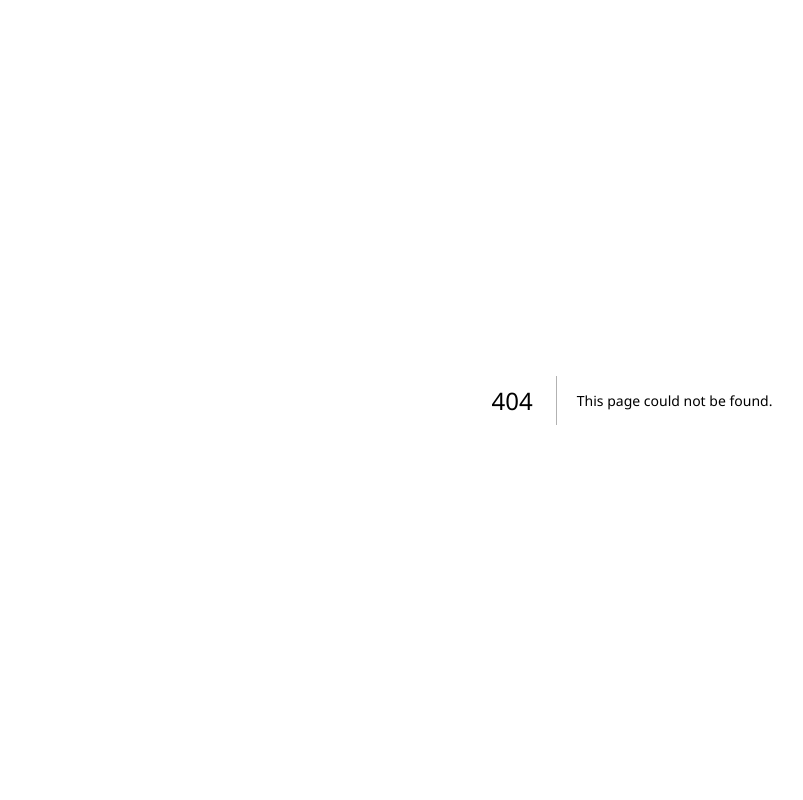
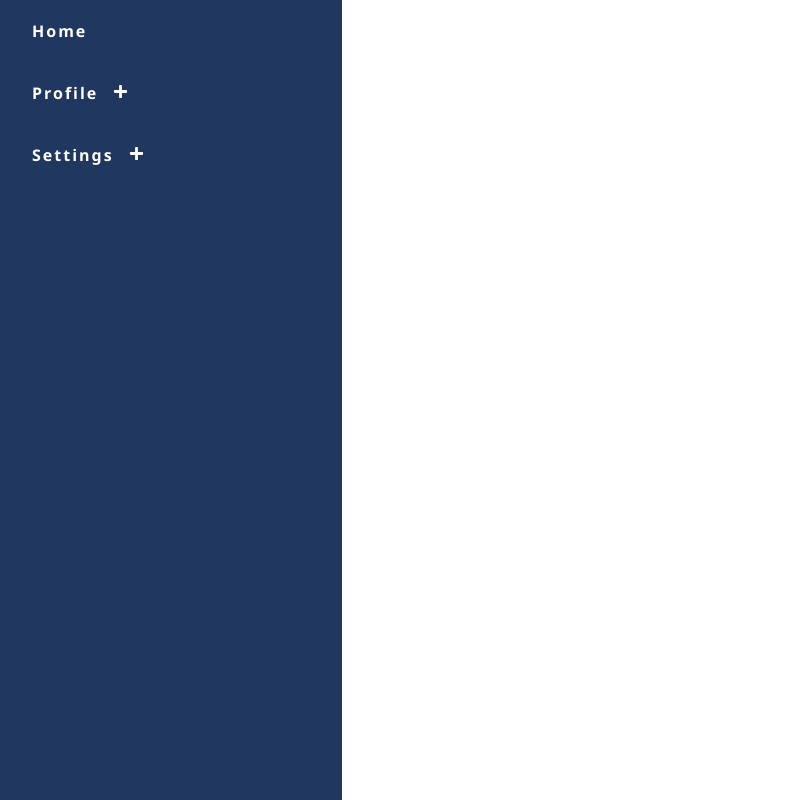
Before and after one commit to huachen8858/react-practise, a Next.js app: page /tree-view in a window 1280 px wide. Before the commit this address had no page. Shown: the whole page, without its empty margins (8-811 px from the left). Built offline with nearby package versions, Linux system fonts and the light colour scheme.

Commit message:
tree view sidebar menu

```diff
--- /dev/null
+++ b/data/menu-data.js
@@ -0,0 +1,60 @@
+export const menusData = [
+  {
+    label: "Home",
+    to: "/",
+  },
+  {
+    label: "Profile",
+    to: "/profile",
+    children: [
+      {
+        label: "Details",
+        to: "details",
+        children: [
+          {
+            label: "Location",
+            to: "location",
+            children: [
+              {
+                label: "City",
+                to: "city",
+              },
+            ],
+          },
+        ],
+      },
+    ],
+  },
+  {
+    label: "Settings",
+    to: "/settings",
+    children: [
+      {
+        label: "Account",
+        to: "account",
+      },
+      {
+        label: "Security",
+        to: "security",
+        children: [
+          {
+            label: "Login",
+            to: "login",
+          },
+          {
+            label: "Register",
+            to: "register",
+            children : [
+                {
+                    label : 'Random data',
+                    to : ''
+                }
+            ]
+          },
+        ],
+      },
+    ],
+  },
+];
+
+export default menusData;
--- a/pages/index.js
+++ b/pages/index.js
@@ -28,7 +28,7 @@ export default function ProjectsPage() {
           </li>
           <li>
             <span className="num">5</span>
-            <Link href="/">Nested Tree View</Link>
+            <Link href="/tree-view">Nested Tree View</Link>
           </li>
           <li>
             <span className="num">6</span>
--- /dev/null
+++ b/pages/tree-view/index.js
@@ -0,0 +1,18 @@
+import React, { useEffect, useState } from 'react'
+import styles from '@/styles/tree-view.module.css'
+import menusData from '@/data/menu-data'
+import MenuList from './menu-list'
+
+export default function TreeView() {
+  const [menus, setMenu] = useState([])
+
+  useEffect(()=>{
+    setMenu(menusData)
+  }, [])
+
+  return (
+    <div className={styles['tree-view-container']}>
+      <MenuList list={menusData}/>
+    </div>
+  )
+}
--- /dev/null
+++ b/pages/tree-view/menu-item.js
@@ -0,0 +1,39 @@
+import { useState } from "react";
+import MenuList from "./menu-list";
+import styles from "@/styles/tree-view.module.css";
+import { FaMinus, FaPlus } from "react-icons/fa";
+
+export default function MenuItem({ item }) {
+  const [displayCurrentChildren, setDisplayCurrentChildren] = useState({});
+
+  const handleToggleChildren = (currentLabel) => {
+    setDisplayCurrentChildren({
+      ...displayCurrentChildren,
+      [currentLabel]: !displayCurrentChildren[currentLabel],
+    });
+  };
+  // console.log(displayCurrentChildren);
+
+  return (
+    <li>
+      <div className={styles["menu-item"]}>
+        <p>{item.label}</p>
+        {item && item.children && item.children.length ? (
+          <span onClick={() => handleToggleChildren(item.label)}>
+            {displayCurrentChildren[item.label] ? (
+              <FaMinus color="#fff" size={15} />
+            ) : (
+              <FaPlus color="#fff" size={15} />
+            )}
+          </span>
+        ) : null}
+      </div>
+      {item &&
+      item.children &&
+      item.children.length > 0 &&
+      displayCurrentChildren[item.label] ? (
+        <MenuList list={item.children} />
+      ) : null}
+    </li>
+  );
+}
--- /dev/null
+++ b/pages/tree-view/menu-list.js
@@ -0,0 +1,15 @@
+import React from "react";
+import styles from "@/styles/tree-view.module.css";
+import MenuItem from "./menu-item";
+
+export default function MenuList({ list = [] }) {
+  return (
+    <ul className={styles["menu-list-container"]}>
+      {list && list.length
+        ? list.map((listItem, i) => {
+            return <MenuItem key={i} item={listItem} />;
+          })
+        : null}
+    </ul>
+  );
+}
--- /dev/null
+++ b/styles/tree-view.module.css
@@ -0,0 +1,25 @@
+.tree-view-container {
+  min-height: 100vh;
+  width: 350px;
+  background: rgb(32, 55, 95);
+  font-weight: bold;
+  letter-spacing: 2px;
+}
+
+.menu-item{
+    display: flex;
+    align-items: center;
+    gap: 15px;
+    cursor: pointer;
+    color: #fff;
+    margin-bottom: 20px;
+    margin-left: 20px;
+    padding-top: 20px;
+}
+
+.menu-list-container {
+    list-style: none;
+    margin-top: 0px;
+    margin-bottom: 0px;
+    margin-left: 20px;
+}
```
